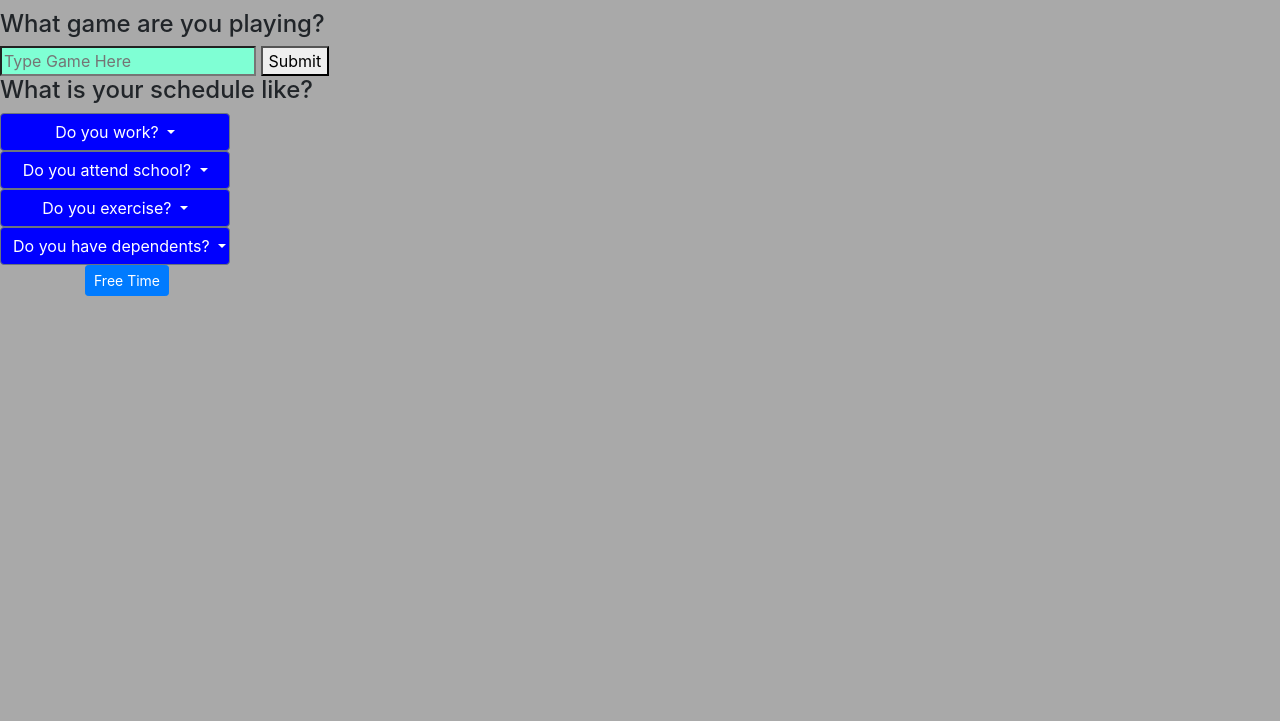
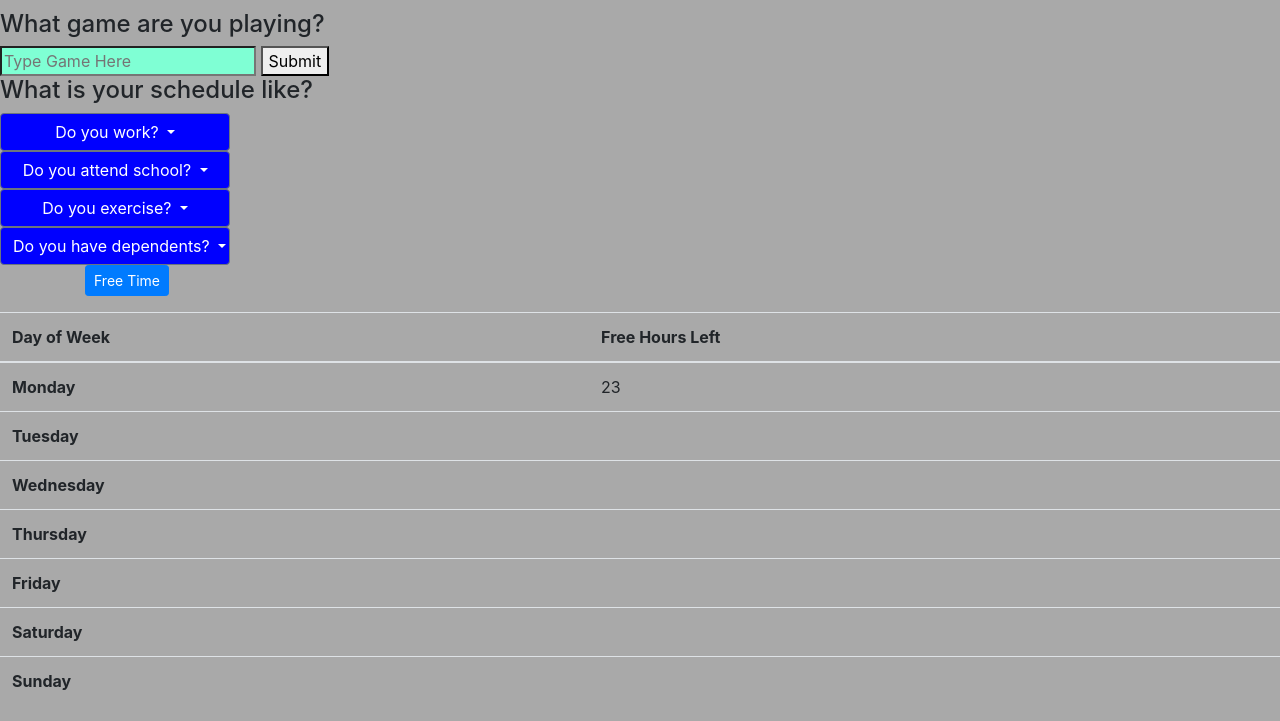
Before and after one commit to anthonyapicella/XP-pedia, a plain HTML site: page index.html in a window 1280 px wide. Shown: the part 350-1071 px from the top of the page. Before the commit the page ends 800 px from the top, so only its background shows below. Drawn offline with nearby package versions, Linux system fonts and the light colour scheme.

Commit message:
added some html elements

```diff
--- a/assets/styles/js/script.js
+++ b/assets/styles/js/script.js
@@ -18,6 +18,8 @@ var travel = 1;
 
 var fullDay = 24;
 var myDay = 24;
+
+$(".class").html = "test";
 
 
 //drop down click events for work
@@ -158,6 +160,9 @@ $("#find-game").on("click", function(event) {
             for (var i = 0; i < data.results.length; i++) {
             console.log(data.results[i].name)
             console.log(data.results[i].playtime);
+
+
+
             }
         }
     })
@@ -166,3 +171,8 @@ $("#find-game").on("click", function(event) {
         console.error(err)
     })
 })
+
+
+var today = moment();
+$("#current-date").text(today.format("YYYY-MM-DD"));
+$("#current-time").text(today.format("h:mm"))
--- a/index.html
+++ b/index.html
@@ -9,6 +9,12 @@
     <title>XP pedia</title>
 </head>
 <body>
+  <!-- added current date to the top of the jumbo tron -->
+  <div>
+    <p id="current-date" style="float: right"></p>
+    <p id="current-time" style="float: right"></p>
+  </div>
+  <!-- this is our jumbotron -->
   <div class="jumbotron jumbotron-fluid">
       <div class="container">
         <h1 class="display-4" style="float: right" id="title">XP pedia</h1>
@@ -18,11 +24,14 @@
         <p class="lead">Your Free Time</p>
       </div>
     </div>
+
     <div>
       <h4>What game are you playing?</h4>
       <input type="text" id="game" placeholder="Type Game Here">
       <button id="find-game">Submit</button>
     </div>
+
+
 
 
 
@@ -74,12 +83,63 @@
         <p><span id="free-time"></span></p>
       </div>
 
+      <table class="table">
+        <thead>
+          <tr>
+            <th scope="col">Day of Week</th>
+            <th scope="col">Free Hours Left</th>
+          </tr>
+        </thead>
+        <tbody id="schedule-body">
+          <tr>
+            <th scope="row">Monday</th>
+            <td class="time" colspan="2">23</td>
+          </tr>
+          <tr>
+            <th scope="row">Tuesday</th>
+            <td class="time" colspan="2"></td>
+          </tr>
+          <tr>
+            <th scope="row">Wednesday</th>
+            <td class="time" colspan="2"></td>
+          </tr>
+          <tr>
+            <th scope="row">Thursday</th>
+            <td class="time" colspan="2"></td>
+          </tr>
+          <tr>
+            <th scope="row">Friday</th>
+            <td class="time" colspan="2"></td>
+          </tr>
+          <tr>
+            <th scope="row">Saturday</th>
+            <td class="time" colspan="2"></td>
+          </tr>
+          <tr>
+            <th scope="row">Sunday</th>
+            <td class="time" colspan="2"></td>
+          </tr>
+        </tbody>
+      </table>
+
+
+
+
+
+
+
+
+
+
+
       <style type="text/css">* {cursor: url(https://cur.cursors-4u.net/sports/spo-1/spo15.cur), auto !important;}</style><a href="https://www.cursors-4u.com/cursor/2005/05/08/spo15-11.html" target="_blank" title="Sword"><img src="https://cur.cursors-4u.net/cursor.png" border="0" alt="Sword" style="position:absolute; top: 0px; right: 0px;" /></a>
 
     <script src="https://code.jquery.com/jquery-3.5.1.min.js"></script>
     <!--boostrap scripts-->
     <script src="https://cdnjs.cloudflare.com/ajax/libs/popper.js/1.14.7/umd/popper.min.js" integrity="sha384-UO2eT0CpHqdSJQ6hJty5KVphtPhzWj9WO1clHTMGa3JDZwrnQq4sF86dIHNDz0W1" crossorigin="anonymous"></script>
     <script src="https://stackpath.bootstrapcdn.com/bootstrap/4.3.1/js/bootstrap.min.js" integrity="sha384-JjSmVgyd0p3pXB1rRibZUAYoIIy6OrQ6VrjIEaFf/nJGzIxFDsf4x0xIM+B07jRM" crossorigin="anonymous"></script>
+    <!-- our moment script for time -->
+    <script src="https://cdnjs.cloudflare.com/ajax/libs/moment.js/2.27.0/moment.min.js"></script>
     <!--our script-->
     <script src="assets/styles/js/script.js"></script>
 
```
Lines whose indentation alone changed are shown as unchanged.
